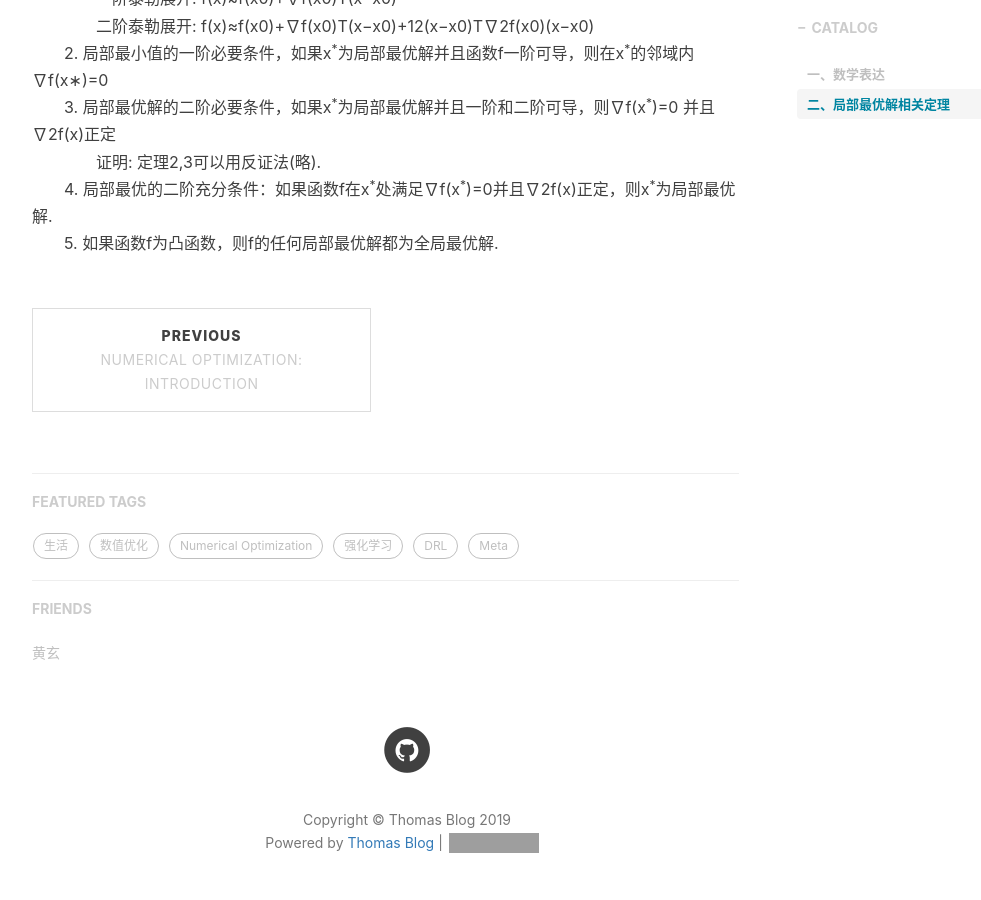
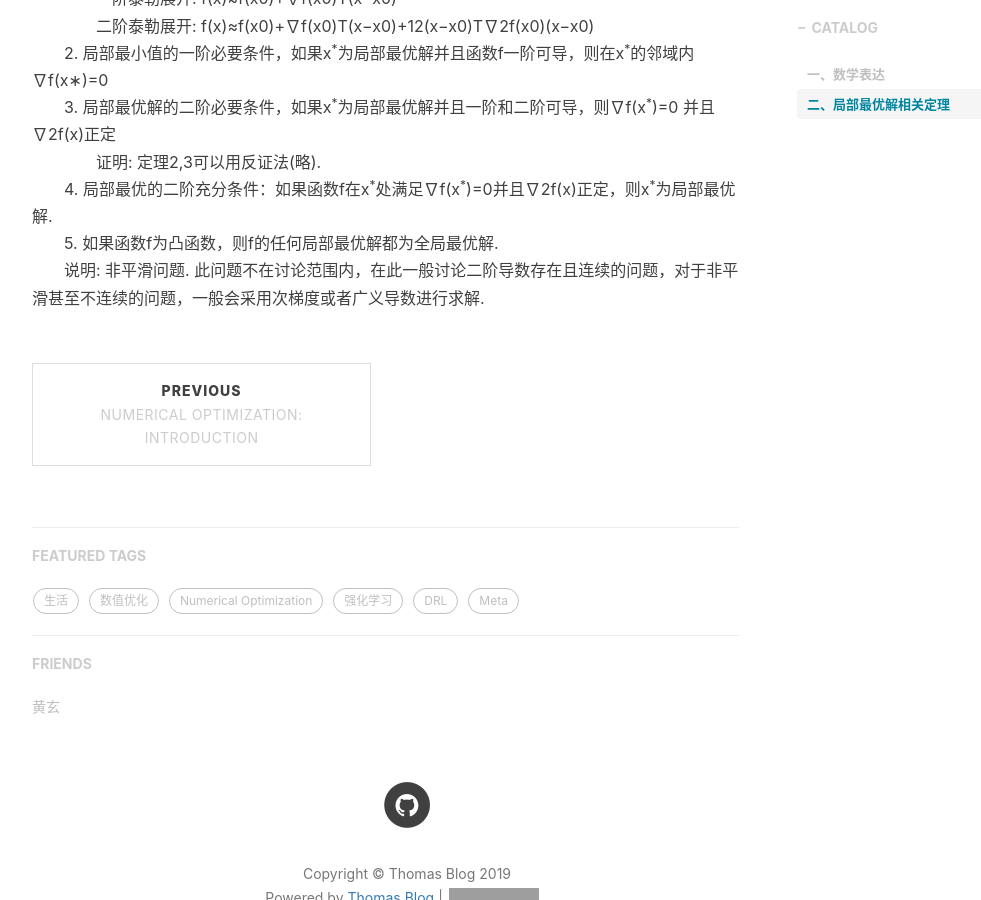
Before and after one commit to xsh8637/xsh8637.github.io, a Jekyll site: the page built from _posts/Numerical Optimization/2019-01-04-UnconstrainedOptimization.markdown, in a window 1280 px wide and 900 px high, scrolled down 1801 px. Shown: the whole window, without its empty margins (233-1214 px from the left). Built offline with Jekyll 4.4.1, drawn with Linux system fonts in a browser that asks for light colours; nearby versions of some CDN libraries; comment, search, counter and statistics services are not loaded; grey boxes are pictures that could not be loaded.

Commit message:
Update 2019-01-04-UnconstrainedOptimization.markdown

```diff
--- a/_posts/Numerical Optimization/2019-01-04-UnconstrainedOptimization.markdown
+++ b/_posts/Numerical Optimization/2019-01-04-UnconstrainedOptimization.markdown
@@ -34,3 +34,4 @@ tags:
 &emsp;&emsp;&emsp;&emsp;证明: 定理2,3可以用反证法(略).<br>
 &emsp;&emsp;4. 局部最优的二阶充分条件：如果函数f在x<sup>*</sup>处满足∇f(x<sup>*</sup>)=0并且∇2f(x)正定，则x<sup>*</sup>为局部最优解.<br>
 &emsp;&emsp;5. 如果函数f为凸函数，则f的任何局部最优解都为全局最优解.<br>
+&emsp;&emsp;说明: 非平滑问题. 此问题不在讨论范围内，在此一般讨论二阶导数存在且连续的问题，对于非平滑甚至不连续的问题，一般会采用次梯度或者广义导数进行求解.<br>
```
